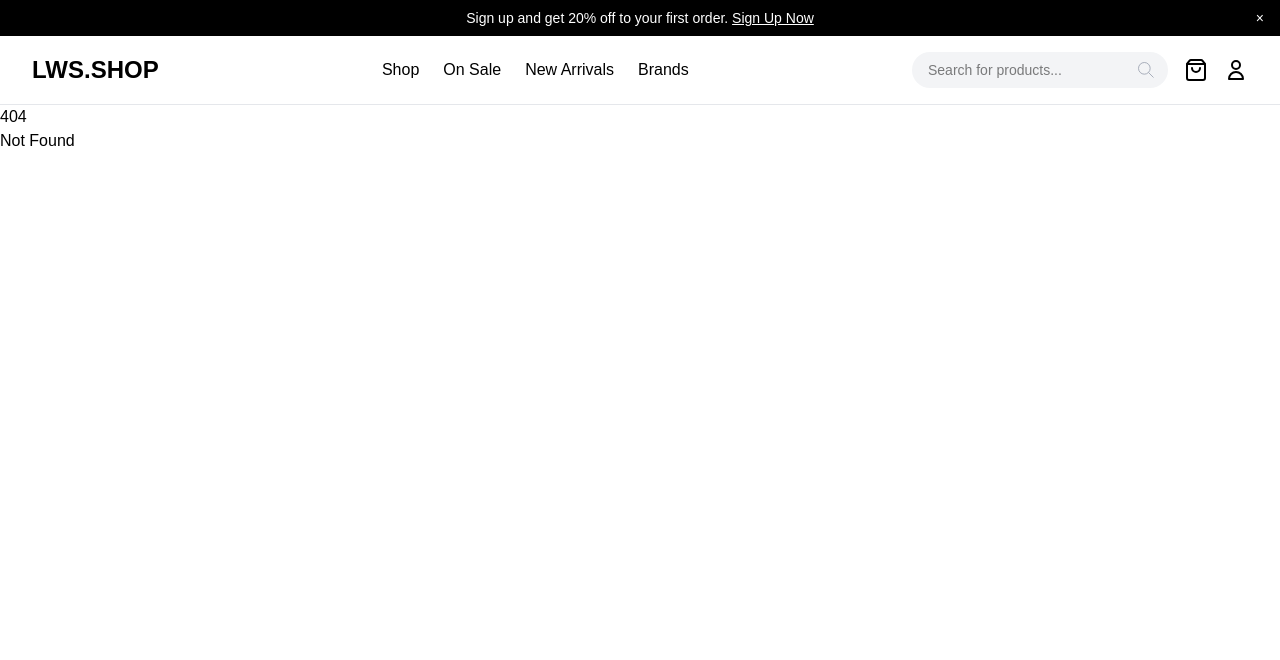
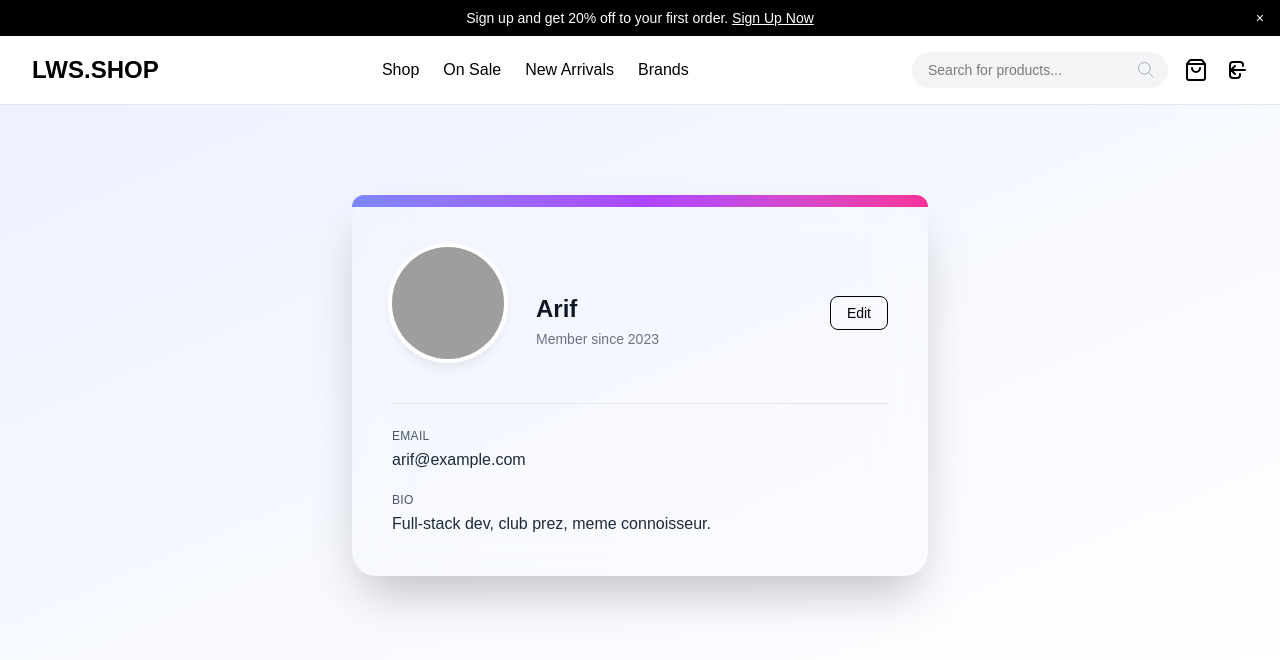
Before and after one commit to Mohammadarifcoding/svelte-ecommerce, a SvelteKit app: page /profile in a window 1280 px wide. Before the commit this address had no page. Shown: the top 660 px of the page. Built offline with nearby package versions, Linux system fonts and the light colour scheme; grey boxes are pictures that could not be loaded.

Commit message:
added profile page

```diff
--- a/src/components/page/login/LoginFrom.svelte
+++ b/src/components/page/login/LoginFrom.svelte
@@ -2,6 +2,9 @@
 	import { preventDefault } from 'svelte/legacy';
 
 	import z from 'zod';
+	import useAxios from '../../../hooks/useAxios';
+	import { setAuth } from '../../../stores/auth';
+	import { goto } from '$app/navigation';
 
 	// 🍃 Form model using Zod for lightweight validation
 	const LoginSchema = z.object({
@@ -9,13 +12,38 @@
 		password: z.string().min(6, { message: 'At least 6 chars' }),
 		remember: z.boolean().optional()
 	});
-
+	const axios = useAxios();
 	// 🗂️ Form state
 	let form = $state({ email: '', password: '', remember: false });
-	let errors: Record<string, string> = {};
+	let errors = $state<Record<string, string>>({});
 	let loading = false;
 
-	const handleSubmit = async () => {};
+	const handleSubmit = async () => {
+		try {
+			const result = LoginSchema.safeParse(form);
+			if (!result.success) {
+				const fieldErrors = result.error.flatten().fieldErrors;
+				errors = Object.fromEntries(
+					Object.entries(fieldErrors).map(([key, val]) => [key, val?.[0] ?? ''])
+				);
+				return;
+			}
+			const data = await axios.post('/auth/login', form);
+			if (data.status == 200) {
+				setAuth({
+					user: data.data.user,
+					token: data.data.accessToken,
+					refreshToken: data.data.refreshToken,
+					loading: true
+				});
+				goto('/');
+			}
+
+			console.log(data);
+		} catch (err) {
+			console.log(err);
+		}
+	};
 </script>
 
 <!-- ⚡ Styled with Tailwind – tweak to taste -->
--- /dev/null
+++ b/src/components/shared/Container.svelte
@@ -0,0 +1,7 @@
+<script>
+	let { children } = $props();
+</script>
+
+<div class="container mx-auto">
+	{@render children?.()}
+</div>
--- a/src/components/shared/Navbar.svelte
+++ b/src/components/shared/Navbar.svelte
@@ -1,5 +1,6 @@
 <script>
 	import { NavData } from '$lib/data/Navbar.js';
+	import { Auth } from '../../stores/auth';
 	//  import { Skull } from '@lucide/svelte';
 </script>
 
@@ -39,6 +40,7 @@
 			</div>
 			<a href="/" class="transition-colors hover:text-gray-500">
 				<!-- <Skull /> -->
+
 				<svg
 					xmlns="http://www.w3.org/2000/svg"
 					width="24"
@@ -55,6 +57,7 @@
 					/></svg
 				>
 			</a>
+			{#if $Auth.token}
 				<a href="/profile" aria-label="User Profile" class="transition-colors hover:text-gray-500">
 					<svg
 						xmlns="http://www.w3.org/2000/svg"
@@ -71,6 +74,24 @@
 						/>
 					</svg>
 				</a>
+			{:else}
+				<a href="/login" aria-label="Login" class="transition-colors hover:text-gray-500">
+					<svg
+						xmlns="http://www.w3.org/2000/svg"
+						class="h-6 w-6"
+						fill="none"
+						viewBox="0 0 24 24"
+						stroke="currentColor"
+					>
+						<path
+							stroke-linecap="round"
+							stroke-linejoin="round"
+							stroke-width="2"
+							d="M11 16l-4-4m0 0l4-4m-4 4h14m-5 4v1a3 3 0 01-3 3H9a3 3 0 01-3-3V7a3 3 0 013-3h7a3 3 0 013 3v1"
+						/>
+					</svg>
+				</a>
+			{/if}
 		</div>
 	</div>
 </header>
--- /dev/null
+++ b/src/routes/profile/+layout.svelte
@@ -0,0 +1,5 @@
+<script lang="ts">
+	// You might not need much here if all logic is in +layout.ts
+</script>
+
+<slot />
--- /dev/null
+++ b/src/routes/profile/+page.svelte
@@ -0,0 +1,121 @@
+<script lang="ts">
+	import Container from '../../components/shared/Container.svelte';
+
+	// mock data
+	let profile = {
+		name: 'Arif',
+		email: 'arif@example.com',
+		bio: 'Full‑stack dev, club prez, meme connoisseur.',
+		avatar: 'https://avatars.githubusercontent.com/u/113016314?v=4'
+	};
+
+	let editing = $state(false);
+	const toggle = () => (editing = !editing);
+	const save = () => {
+		// TODO: call API
+		editing = false;
+	};
+</script>
+
+<!-- 🔮 Glassy card -->
+<Container>
+	<section
+		class="flex min-h-[70vh] items-center justify-center bg-gradient-to-br from-indigo-50 to-white"
+	>
+		<div class="w-full max-w-xl rounded-3xl shadow-2xl backdrop-blur-xl">
+			<!-- header bar -->
+			<div
+				class="h-3 rounded-t-3xl bg-gradient-to-r from-indigo-400 via-purple-500 to-pink-500"
+			></div>
+
+			<!-- content -->
+			<div class="p-8 sm:p-10">
+				<!-- avatar + name -->
+				<div class="flex flex-col items-center gap-4 sm:flex-row sm:gap-8">
+					<img
+						class="mb-5 h-28 w-28 rounded-full object-cover shadow-lg ring-4 ring-white"
+						src={profile.avatar}
+						alt="avatar"
+					/>
+					<div class="mt-4 text-center sm:text-left">
+						{#if editing}
+							<input
+								type="text"
+								class="mt-3 w-full rounded-xl border px-3 py-2 text-xl font-semibold focus:ring-2 focus:ring-indigo-500"
+								bind:value={profile.name}
+							/>
+						{:else}
+							<h1 class="text-2xl font-bold text-gray-900">{profile.name}</h1>
+						{/if}
+						<p class="mt-1 text-sm text-gray-500">Member since 2023</p>
+					</div>
+					<button
+						onclick={toggle}
+						class="ml-auto hidden rounded-lg border px-4 py-1.5 text-sm font-medium transition hover:bg-gray-100 active:scale-95 sm:block"
+					>
+						{editing ? 'Cancel' : 'Edit'}
+					</button>
+				</div>
+
+				<!-- divider -->
+				<hr class="my-6 border-gray-200" />
+
+				<!-- email -->
+				<div class="mb-5">
+					<label
+						for="profile-email"
+						class="block text-xs font-medium tracking-wide text-gray-600 uppercase"
+					>
+						Email
+					</label>
+					{#if editing}
+						<input
+							id="profile-email"
+							type="email"
+							class="mt-1 w-full rounded-lg border px-3 py-2 focus:ring-2 focus:ring-indigo-500"
+							bind:value={profile.email}
+						/>
+					{:else}
+						<p class="mt-1 text-gray-800">{profile.email}</p>
+					{/if}
+				</div>
+
+				<!-- bio -->
+				<div>
+					<label
+						for="profile-bio"
+						class="block text-xs font-medium tracking-wide text-gray-600 uppercase"
+					>
+						Bio
+					</label>
+					{#if editing}
+						<textarea
+							id="profile-bio"
+							class="mt-1 h-28 w-full resize-none rounded-lg border px-3 py-2 focus:ring-2 focus:ring-indigo-500"
+							bind:value={profile.bio}
+						></textarea>
+					{:else}
+						<p class="mt-1 whitespace-pre-line text-gray-800">{profile.bio}</p>
+					{/if}
+				</div>
+
+				<!-- mobile edit button -->
+				{#if !editing}
+					<button
+						onclick={toggle}
+						class="mt-6 w-full rounded-xl border py-2 text-sm font-medium transition hover:bg-gray-50 sm:hidden"
+					>
+						Edit Profile
+					</button>
+				{:else}
+					<button
+						onclick={save}
+						class="mt-6 w-full rounded-xl border py-2 text-sm font-medium transition hover:bg-gray-50 sm:hidden"
+					>
+						Save Changes
+					</button>
+				{/if}
+			</div>
+		</div>
+	</section>
+</Container>
--- /dev/null
+++ b/src/routes/profile/layout.server.ts
@@ -0,0 +1,15 @@
+// src/routes/(private)/+layout.ts (or +layout.server.ts)
+
+import { get } from 'svelte/store';
+import { Auth } from '../../stores/auth';
+import { goto } from '$app/navigation';
+
+export const load = async () => {
+	const currentAuthStatus = get(Auth); // Get current value from store
+
+	if (!currentAuthStatus.token) {
+		// If not authenticated, redirect to login page
+		goto('/login');
+	}
+	return {};
+};
--- a/src/stores/auth.ts
+++ b/src/stores/auth.ts
@@ -13,17 +13,25 @@ export interface TAuth {
 }
 
 const isBrowser = typeof window !== 'undefined';
+let initialAuth: TAuth = {
+	user: { email: '', password: '' },
+	token: '',
+	refreshToken: '',
+	loading: false
+};
 
-const Auth = writable<TAuth>({
-	user: localStorage.getItem('auth')
-		? JSON.parse(localStorage.getItem('Auth') as string)
-		: { email: '', password: '' },
-	token: localStorage.getItem('token') ? (localStorage.getItem('token') as string) : '',
-	refreshToken: localStorage.getItem('refreshToken')
-		? (localStorage.getItem('refreshToken') as string)
-		: '',
-	loading: false
-});
+if (isBrowser) {
+	initialAuth = {
+		user: localStorage.getItem('auth')
+			? JSON.parse(localStorage.getItem('auth') as string)
+			: { email: '', password: '' },
+		token: localStorage.getItem('token') || '',
+		refreshToken: localStorage.getItem('refreshToken') || '',
+		loading: false
+	};
+}
+
+const Auth = writable<TAuth>(initialAuth);
 
 // ✅ Safe subscription for localStorage (browser-only)
 if (isBrowser) {
```
Lines whose indentation alone changed are shown as unchanged.
